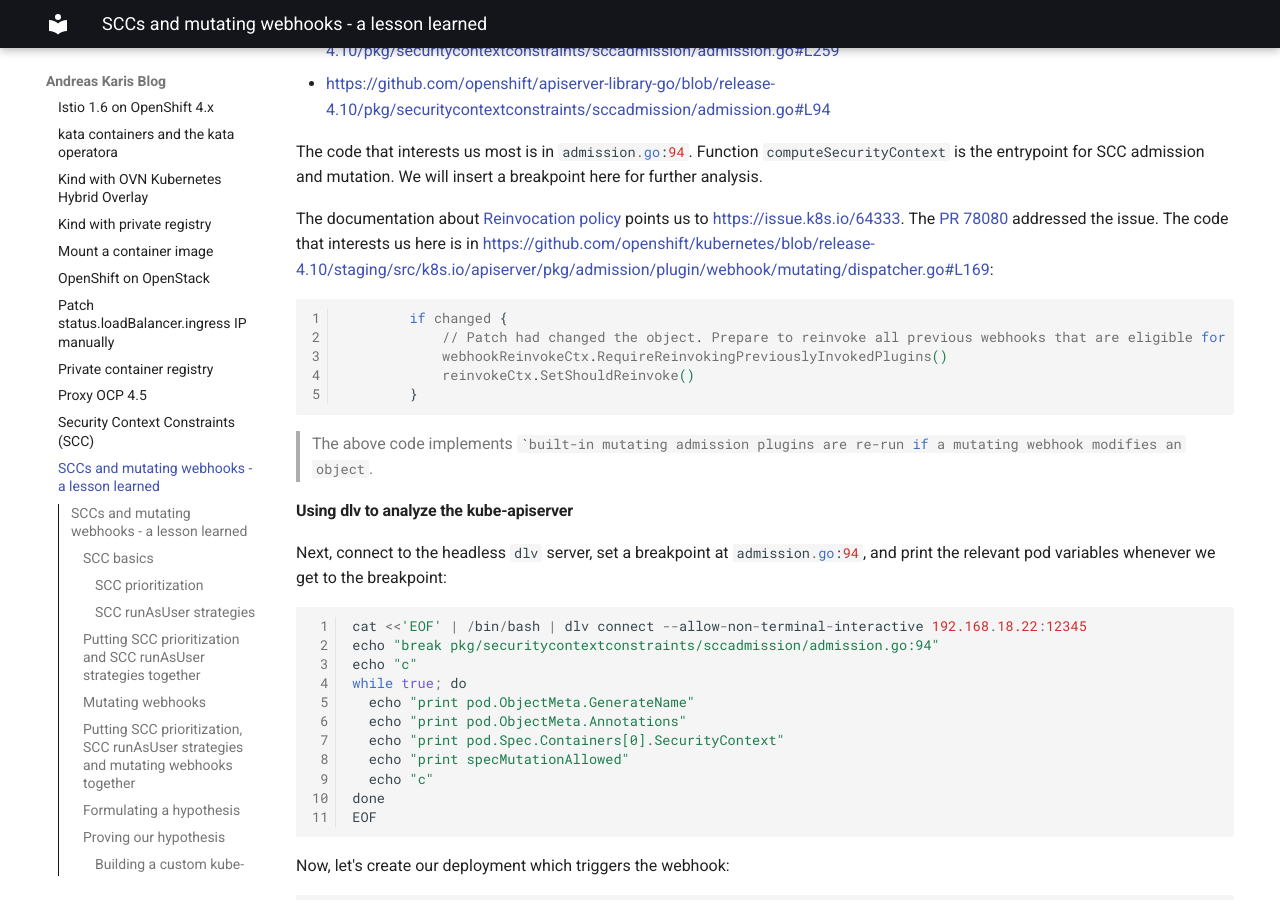
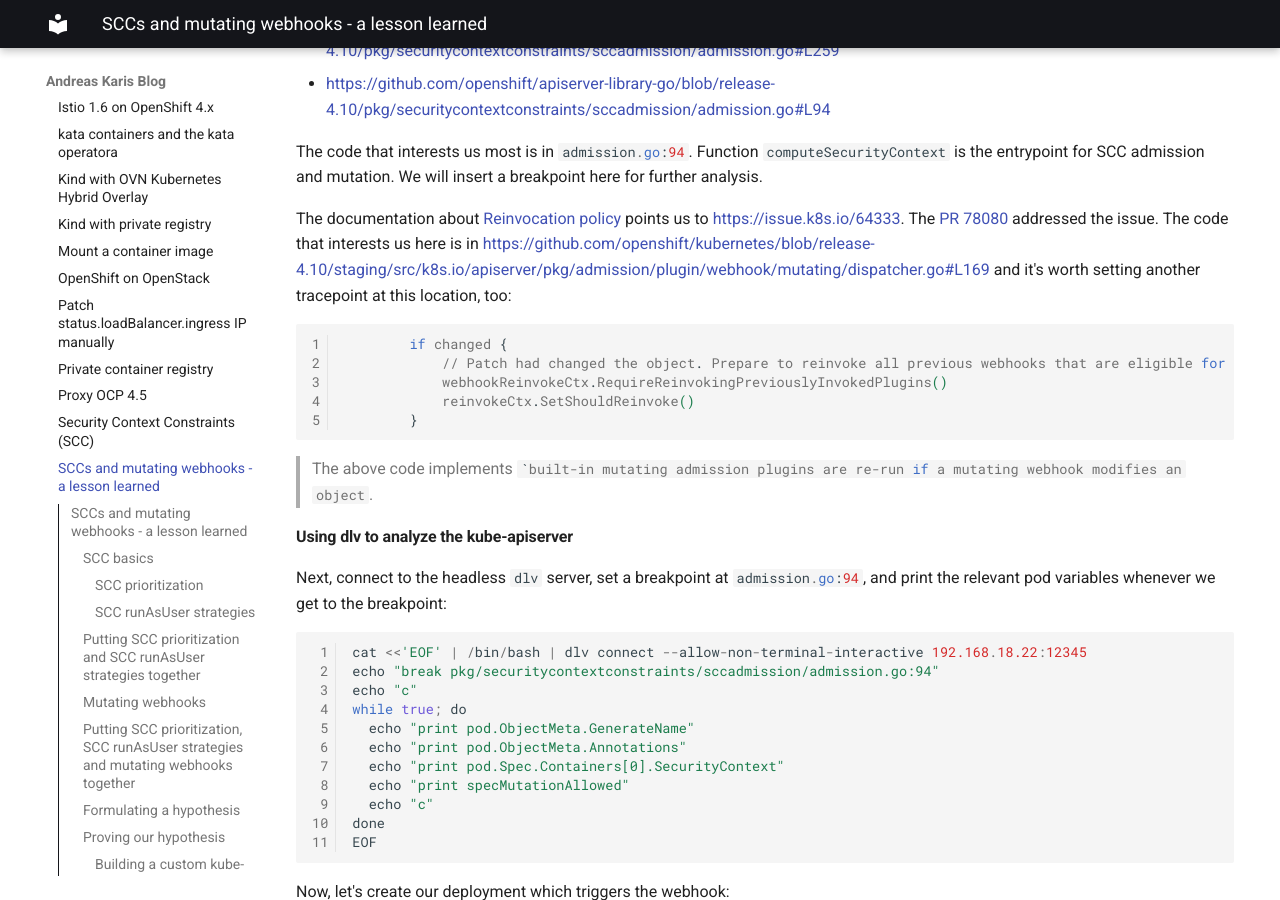
Before and after one commit to andreaskaris/blog, an MkDocs documentation site: the page built from docs/openshift/openshift-scc-with-mutating-webhooks.md, in a window 1280 px wide and 900 px high, scrolled down 11661 px. Built offline with MkDocs 1.6.1 and Material for MkDocs 9.7.7, drawn with Linux system fonts in a browser that asks for light colours.

Commit message:
improve scc

```diff
--- a/docs/openshift/openshift-scc-with-mutating-webhooks.md
+++ b/docs/openshift/openshift-scc-with-mutating-webhooks.md
@@ -569,7 +569,8 @@
 The documentation about [Reinvocation policy](https://kubernetes.io/docs/reference/access-authn-authz/extensible-admission-controllers/#reinvocation-policy)
 points us to [https://issue.k8s.io/64333](https://issue.k8s.io/64333). The [PR 78080](https://github.com/kubernetes/kubernetes/pull/78080/commits)
 addressed the issue. The code that interests us here is in
-[https://github.com/openshift/kubernetes/blob/release-4.10/staging/src/k8s.io/apiserver/pkg/admission/plugin/webhook/mutating/dispatcher.go#L169](https://github.com/openshift/kubernetes/blob/release-4.10/staging/src/k8s.io/apiserver/pkg/admission/plugin/webhook/mutating/dispatcher.go#L169):
+[https://github.com/openshift/kubernetes/blob/release-4.10/staging/src/k8s.io/apiserver/pkg/admission/plugin/webhook/mutating/dispatcher.go#L169](https://github.com/openshift/kubernetes/blob/release-4.10/staging/src/k8s.io/apiserver/pkg/admission/plugin/webhook/mutating/dispatcher.go#L169) and it's worth setting another tracepoint at this location,
+too:
 ~~~
 		if changed {
 			// Patch had changed the object. Prepare to reinvoke all previous webhooks that are eligible for re-invocation.
```
